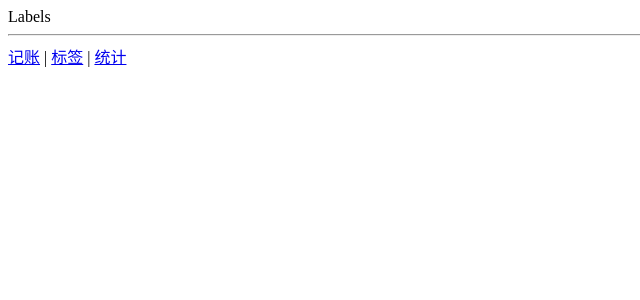
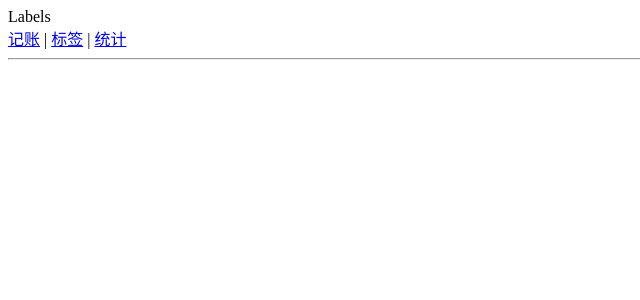
Before and after one commit to shangjingfan/MoneyMemory-Vue, a Vue app: page /#/labels in a window 1280 px wide. Shown: the top 300 px of the page, without its empty margins (0-640 px from the left). Built offline with nearby package versions, Linux system fonts and the light colour scheme.

Commit message:
"全局组件 main.ts--Vue.component('Nav', Nav)"

```diff
--- a/src/App.vue
+++ b/src/App.vue
@@ -3,11 +3,11 @@
     <router-view></router-view>
     <hr />
     <div>
-      <router-link to="/money">记账</router-link>
-      |
-      <router-link to="/labels">标签</router-link>
-      |
-      <router-link to="/statistics">统计</router-link>
+<!--      <router-link to="/money">记账</router-link>-->
+<!--      |-->
+<!--      <router-link to="/labels">标签</router-link>-->
+<!--      |-->
+<!--      <router-link to="/statistics">统计</router-link>-->
     </div>
   </div>
 </template>
--- /dev/null
+++ b/src/components/Nav.vue
@@ -0,0 +1,19 @@
+<template>
+  <div>
+    <router-link to="/money">记账</router-link>
+    |
+    <router-link to="/labels">标签</router-link>
+    |
+    <router-link to="/statistics">统计</router-link>
+  </div>
+</template>
+
+<script lang="ts">
+  export default {
+    name: 'Nav'
+  };
+</script>
+
+<style scoped lang="scss">
+
+</style>
--- a/src/main.ts
+++ b/src/main.ts
@@ -3,8 +3,10 @@ import App from './App.vue'
 import './registerServiceWorker'
 import router from './router'
 import store from './store'
+import Nav from '@/components/Nav.vue';
 
 Vue.config.productionTip = false
+Vue.component("Nav", Nav)
 
 new Vue({
   router,
--- a/src/views/Labels.vue
+++ b/src/views/Labels.vue
@@ -1,6 +1,7 @@
 <template>
   <div>
     Labels
+    <Nav/>
   </div>
 </template>
 
--- a/src/views/Money.vue
+++ b/src/views/Money.vue
@@ -1,12 +1,13 @@
 <template>
   <div>
     Money.vue
+    <Nav/>
   </div>
 </template>
 
 <script lang="ts">
   export default {
-    name: 'Money'
+    name: 'Money',
   }
 </script>
 
```
